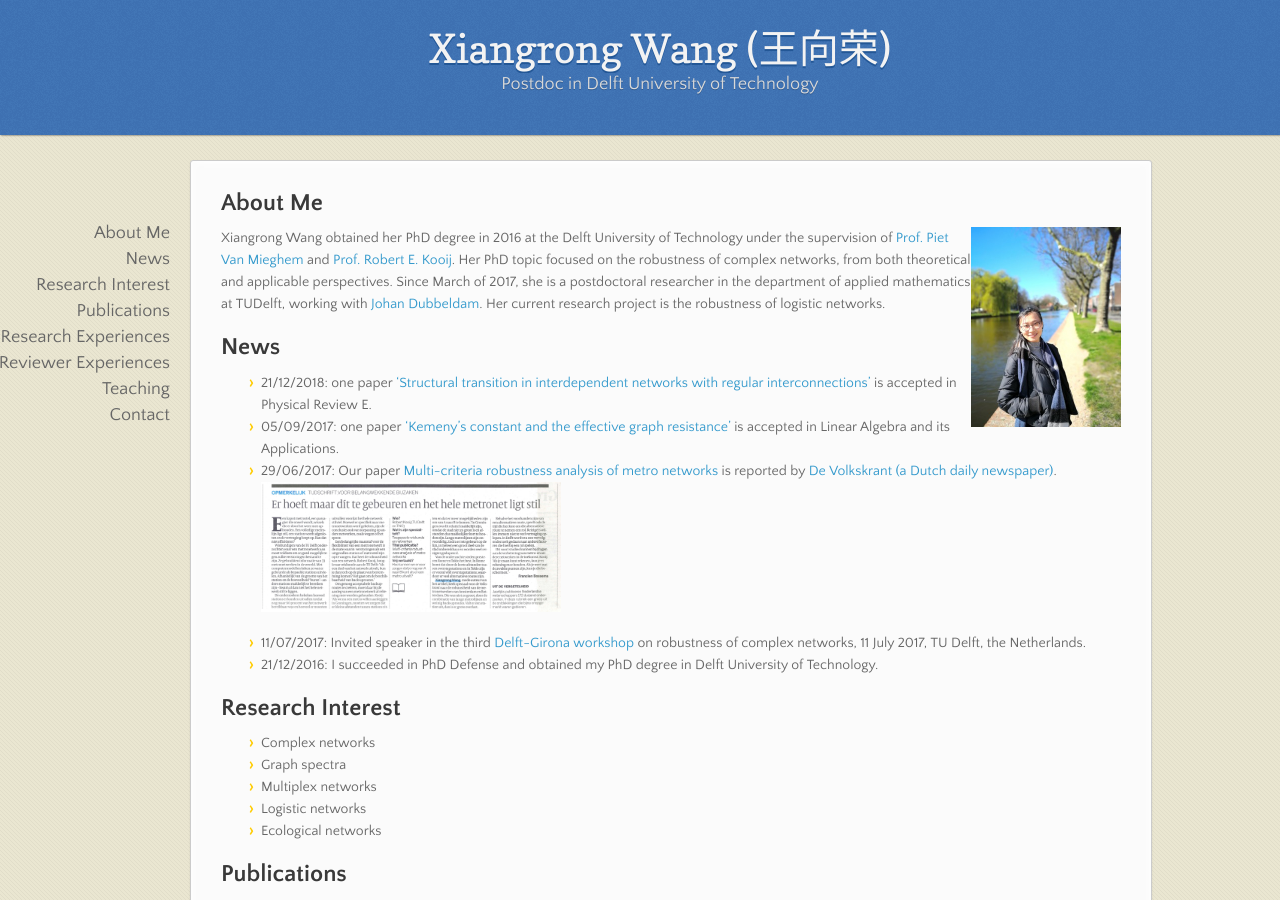
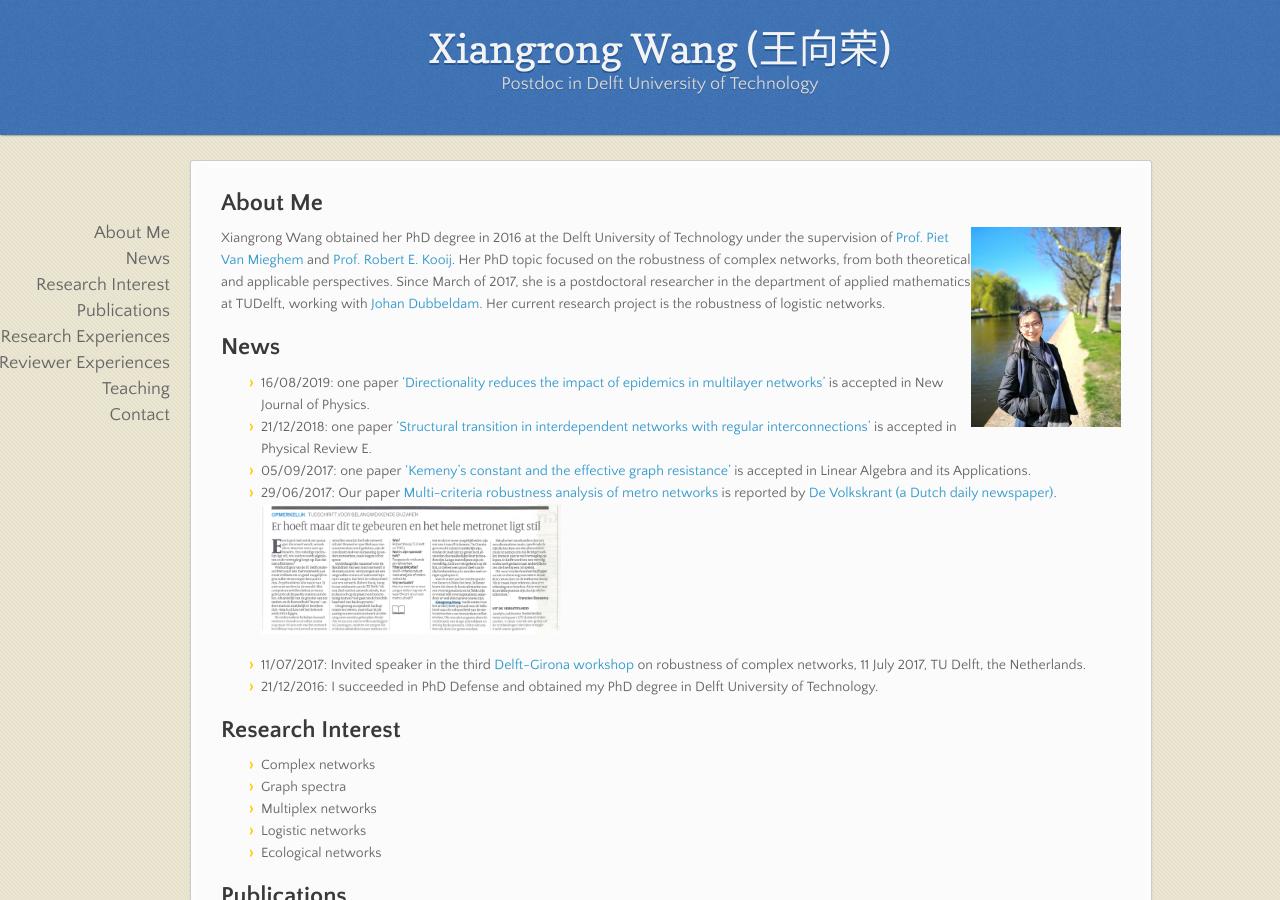
Before and after one commit to xiangrongwang/xiangrongwang.github.io, a Jekyll site: the page built from index.md, in a window 1280 px wide and 900 px high. Built offline with Jekyll 4.4.1, drawn with Linux system fonts in a browser that asks for light colours; nearby versions of some CDN libraries; our own code applies the rules of GitHub Pages for plain Markdown files.

Commit message:
Update index.md

```diff
--- a/index.md
+++ b/index.md
@@ -6,6 +6,7 @@ Her PhD topic focused on the robustness of complex networks,  from both theoreti
 
 
 ## News
+* 16/08/2019: one paper ['Directionality reduces the impact of epidemics in multilayer networks'](http://iopscience.iop.org/page/acceptedmanuscripts) is accepted in New Journal of Physics.
 * 21/12/2018: one paper ['Structural transition in interdependent networks with regular interconnections'](https://www.nas.ewi.tudelft.nl/people/Piet/papers/PhysRevE2019_interdepenent_nets_regular_interconnections.pdf) is accepted in Physical Review E.
 * 05/09/2017: one paper ['Kemeny’s constant and the effective graph resistance'](https://www.nas.ewi.tudelft.nl/people/Piet/papers/LAA2017_Kemeny_constant_pseudoinverse_Laplacian.pdf) is accepted in Linear Algebra and its Applications.
 * 29/06/2017: Our paper [Multi-criteria robustness analysis of metro networks](http://www.sciencedirect.com/science/article/pii/S0378437117300675) is reported by [De Volkskrant (a Dutch daily newspaper)]( http://www.volkskrant.nl/wetenschap/er-hoeft-maar-dit-te-gebeuren-en-het-hele-metronet-ligt-stil~a4503063/).
```
